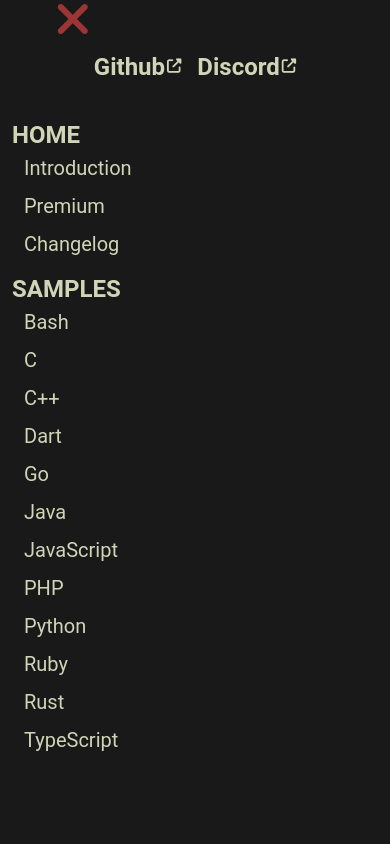
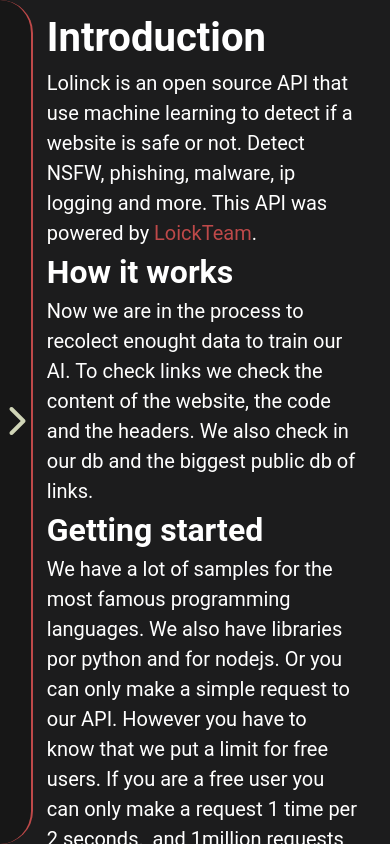
Before and after one commit to MrlolDev/ll-docs, a Next.js app: page / in a window 390 px wide. Shown: the top 844 px of the page. Built offline with nearby package versions, Linux system fonts and the light colour scheme.

Commit message:
responsive

```diff
--- a/components/sideNav.js
+++ b/components/sideNav.js
@@ -2,7 +2,7 @@
 import { useState } from "react";
 
 export default function SideNav() {
-  var [state, setState] = useState("active");
+  var [state, setState] = useState("inactive");
   return (
     <>
       <aside className={`sideNav ${state}`}>
--- a/styles/css/globals.css
+++ b/styles/css/globals.css
@@ -28,7 +28,7 @@
 main {
   position: absolute;
   top: 2vw;
-  left: 18vw;
+  left: 4vw;
   overflow: hidden;
   width: 80vw;
   height: fit-content;
@@ -237,87 +237,15 @@
     width: 8vw;
   }
   .sideNav.active {
-    width: 100vw;
+    width: 70vw;
     height: 100vh;
     position: fixed;
-    top: 50%;
-    left: 50%;
-    transform: translate(-50%, -50%);
-    overflow: hidden;
-    border-right: none;
-    padding-top: 0;
-    z-index: 1;
-    display: flex;
-    flex-direction: column;
-    align-items: center;
-    justify-content: center;
+    overflow-y: scroll;
+    z-index: 100;
   }
   .sideNav.active .sideNav_exit {
-    position: absolute;
-    top: 0.5rem;
-    font-size: 3rem;
-    right: 0;
-    width: fit-content;
-  }
-  .sideNav.active .sideNav_links {
-    display: flex;
-    flex-direction: row;
-    gap: 1rem;
-    padding: 0;
-    border-bottom: none;
-    margin: 0;
-    font-size: 1.5em;
-    justify-content: center;
-    align-items: center;
-    border-bottom: none;
-    width: 100%;
-    padding: 1rem;
-  }
-  .sideNav.active .sideNav_links a {
-    color: #d0d5b7;
-    text-decoration: none;
-    transition: 0.5s;
-    display: flex;
-    gap: 0.5vw;
-    font-weight: bold;
-    align-items: center;
-  }
-  .sideNav.active .sideNav_links a i {
-    font-size: 0.6em;
-  }
-  .sideNav.active .sideNav_links a:hover {
-    color: #BE4949;
-  }
-  .sideNav.active .sideNav_docs {
-    display: flex;
-    flex-direction: column;
-    gap: 0.3rem;
-    width: 100%;
-    padding: 1rem;
-  }
-  .sideNav.active .sideNav_docs section {
-    display: flex;
-    flex-direction: column;
-  }
-  .sideNav.active .sideNav_docs section ul {
-    padding: 0;
-  }
-  .sideNav.active .sideNav_docs section h4 {
-    margin: 0;
-    padding-left: 0.75rem;
-    text-transform: uppercase;
-    color: #d0d5b7;
-    font-size: 1.5rem;
-  }
-  .sideNav.active .sideNav_docs section .sideNav_samples h4 {
-    cursor: pointer;
-  }
-  .sideNav.active .sideNav_docs section a {
-    text-decoration: none;
-    color: #d0d5b7;
-    font-size: 1.25rem;
-    transition: 0.5s all ease-in-out;
-    padding-left: 1.5rem;
+    left: 0.75rem;
+    font-size: 2.5rem;
   }
 }
 
--- a/styles/scss/globals.scss
+++ b/styles/scss/globals.scss
@@ -32,7 +32,7 @@
 main {
   position: absolute;
   top: 2vw;
-  left: 18vw;
+  left: 4vw;
   overflow: hidden;
   width: 80vw;
   height: fit-content;
@@ -289,100 +289,15 @@
     }
 
     &.active {
-      width: 100vw;
+      width: 70vw;
       height: 100vh;
       position: fixed;
-      top: 50%;
-      left: 50%;
-      transform: translate(-50%, -50%);
-      overflow: hidden;
-      border-right: none;
-      padding-top: 0;
-      z-index: 1;
-      display: flex;
-      flex-direction: column;
-      align-items: center;
-      justify-content: center;
+      overflow-y: scroll;
+      z-index: 100;
 
       .sideNav_exit {
-        position: absolute;
-        top: .5rem;
-        font-size: 3rem;
-        right: 0;
-        width: fit-content;
-      }
-
-      .sideNav_links {
-        display: flex;
-        flex-direction: row;
-        gap: 1rem;
-        padding: 0;
-        border-bottom: none;
-        margin: 0;
-        font-size: 1.5em;
-        justify-content: center;
-        align-items: center;
-        border-bottom: none;
-        width: 100%;
-        padding: 1rem;
-
-        a {
-          color: v.$grey_50;
-          text-decoration: none;
-          transition: .5s;
-          display: flex;
-          gap: .5vw;
-          font-weight: bold;
-          align-items: center;
-
-          i {
-            font-size: .6em;
-          }
-
-          &:hover {
-            color: v.$red_100;
-          }
-        }
-      }
-
-      .sideNav_docs {
-        display: flex;
-        flex-direction: column;
-        gap: .3rem;
-        width: 100%;
-        padding: 1rem;
-
-        section {
-          display: flex;
-          flex-direction: column;
-
-          ul {
-            padding: 0;
-          }
-
-          h4 {
-            margin: 0;
-            // uppercase
-            padding-left: .75rem;
-            text-transform: uppercase;
-            color: v.$grey_50;
-            font-size: 1.5rem;
-          }
-
-          .sideNav_samples {
-            h4 {
-              cursor: pointer;
-            }
-          }
-
-          a {
-            text-decoration: none;
-            color: v.$grey_50;
-            font-size: 1.25rem;
-            transition: .5s all ease-in-out;
-            padding-left: 1.5rem;
-          }
-        }
+        left: .75rem;
+        font-size: 2.5rem;
       }
     }
   }
```
Also changed, not shown: 1 other file (tests, documents, lock files or other folders).
